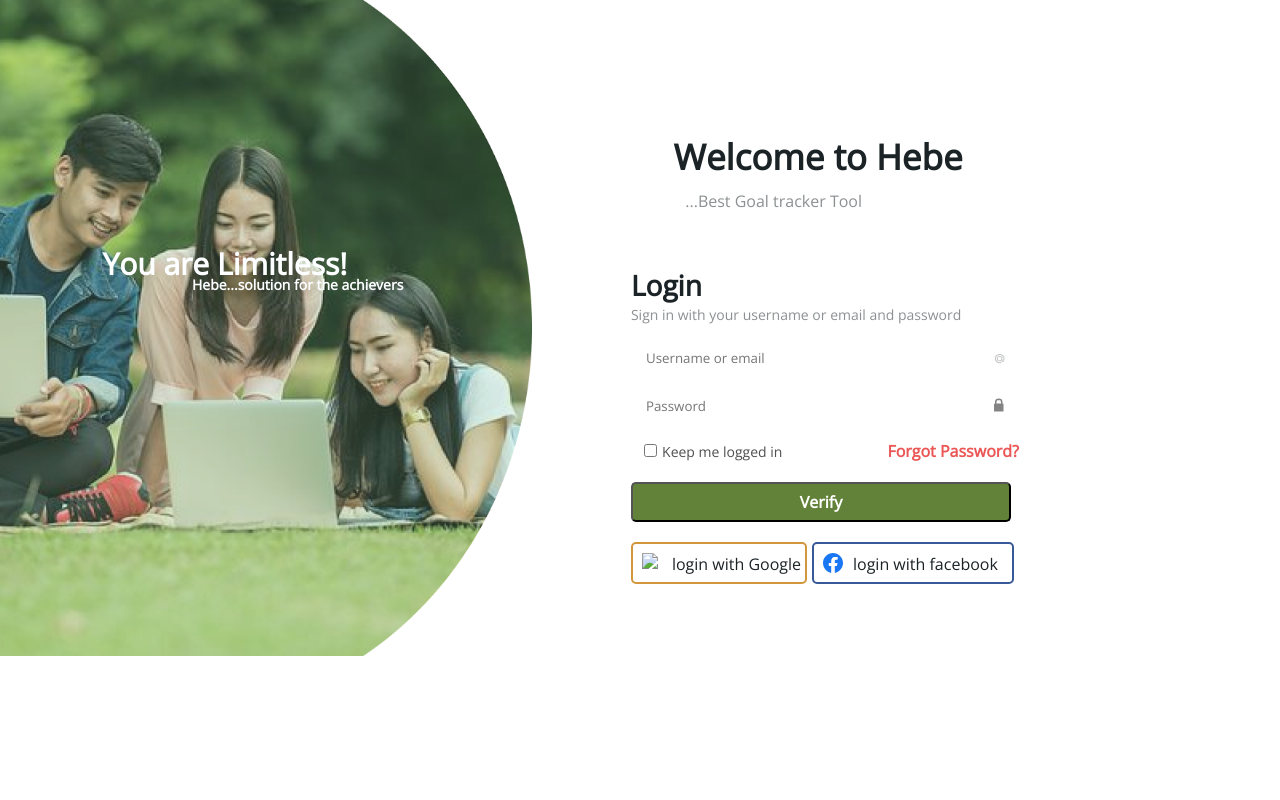
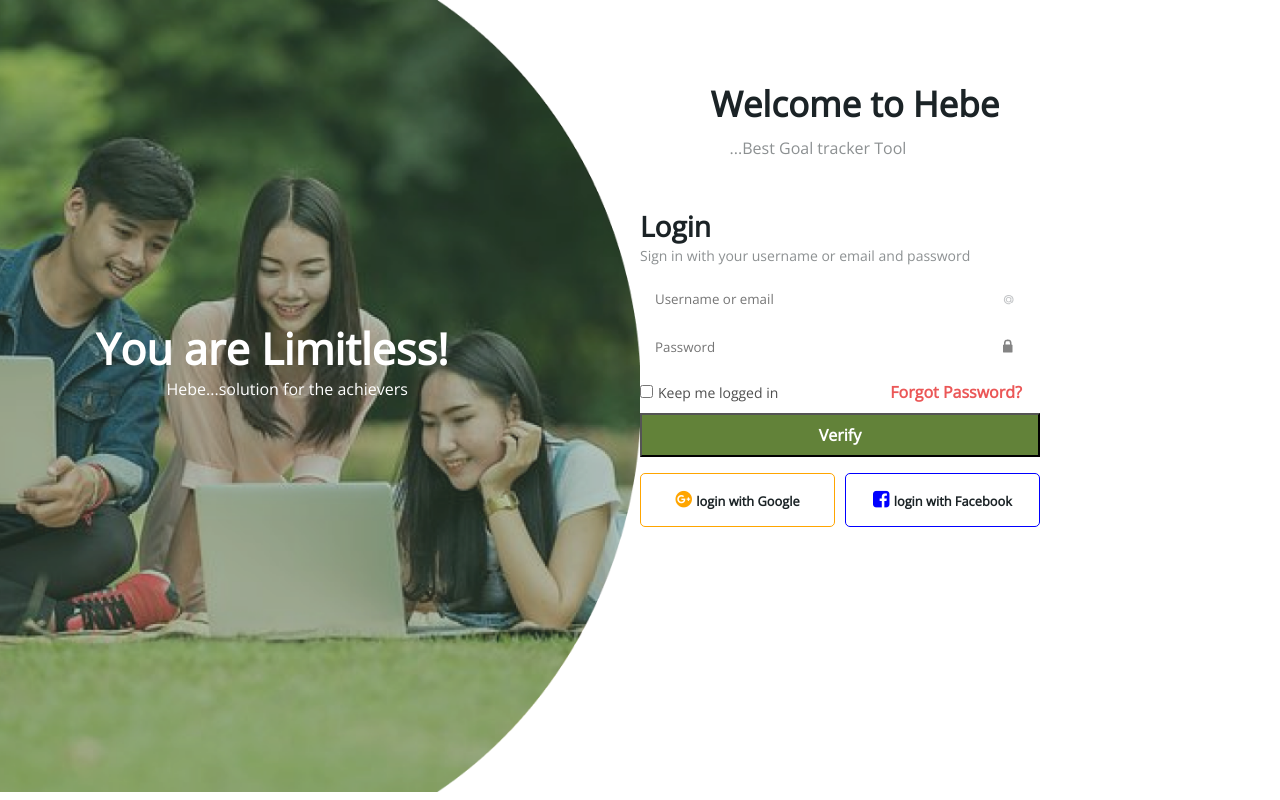
Before and after one commit to zonebyte/hebe, a plain HTML site: page index.html in a window 1280 px wide. Drawn offline with nearby package versions, Linux system fonts and the light colour scheme.

Commit message:
Add files via upload

```diff
--- a/index.html
+++ b/index.html
@@ -4,34 +4,41 @@
 	<title>Login page</title>
 	<meta name="viewport" content="width=device-width, initial-scale=1.0">
   <meta http-equiv="X-UA-Compatible" content="ie=edge">
+  	<link rel="stylesheet" href="https://cdnjs.cloudflare.com/ajax/libs/font-awesome/4.7.0/css/font-awesome.min.css">
   <link href="https://fonts.googleapis.com/css?family=Open+Sans&display=swap" rel="stylesheet">
   <link rel="stylesheet" type="text/css" href="style.css">
 </head>
 <body>
+	<main>
 
-	<div class="ellipse"><img src="image.png" alt="children image"></div>
-	<p class="overfloat">You are Limitless!</p>
-	<p class="overfloat overfloat_new">Hebe...solution for the achievers</p>
+		<div class="back_img"><img src="image.png" alt="children image" class="arc_img">
+			<div class="overlay">
+				<h2>You are Limitless!</h2>
+				<p>Hebe...solution for the achievers</p>
+			</div>
+		</div>
 
-	<main class="aside">
+		<div class="aside">
 			<p class="welcome_text">Welcome to Hebe</p>
 			<p class="little">...Best Goal tracker Tool</p>
 
-		<form method="post" action="">
+			<form method="post" action="" class="login_form">
 				<fieldset>
 					<p class="login_text">Login</p>
 					<p class="little little_second">Sign in with your username or email and password</p>
+
 				  <p><input type="text" placeholder="Username or email"></p>
 				  <p><input type="password" placeholder="Password"></p>
 				  <p class="forgot"><input type="checkbox" name=""><span class="check">Keep me logged in</span><a href="#">Forgot Password?</a></p>
 				  <p><input type="submit" value="Verify"></p>
-		  <p class="social">
-		  	<p class="social_new"><a href="#"><img src="goo.PNG" alt="google logo"><span class="google">login with Google</a></span></p>
-		  	<p class="social_new social_new2"><a href="#"><img src="facebook.svg" alt="facebook logo"><span class="facebook">login with facebook</a></span></p>
-		  </p>
+
+					<div class="social">
+						<button class="google"><i class="fa fa-google-plus-official" aria-hidden="true"></i> login with Google</button>
+						<button class="facebook"><i class="fa fa-facebook-square" aria-hidden="true"></i> login with Facebook</button>
+					</div>
 				</fieldset>
 			</form>
-
+		</div>
 	</main>
 </body>
 </html>
--- a/style.css
+++ b/style.css
@@ -6,33 +6,102 @@
 	color: #1B2326;
 }
 
-img {
-float: left;
-height: 41rem;
+main{
+	display: flex;
+	flex: 1;
+	flex-direction: row;
+	justify-content: center;
 }
-.overfloat {
-	font-size: 30px;
-	color: #FCFEFF;
-	margin: 19% 0 0 8%;
-	font-weight: bold;
+
+.back_img, .aside {
+	flex: 1;
+	width: 50%;
+}
+.back_img {
+	position: relative;
+}
+
+.back_img img {
+	height: 99vh;
+	object-fit: cover;
+	filter:brightness(80%);
+}
+.arc_img {
+	max-width: 100%;
+	height: auto;
+}
+
+.overlay {
 	position: absolute;
+	top: 40%;
+	left: 15%;
+}
+
+.overlay h2 {
+	font-size: 2.7rem;
+	color: #fff;
+}
+
+.overlay p {
+	color: #fff;
+	margin-left: 20%;
+}
+
+.aside {
+max-width: 800px;
+	margin: 5rem auto;
+
 
 }
 
-.overfloat_new {
-	font-size: 14px;
-	margin: 21.5% 0 0 15%;
+.login_form {
+	max-width: 400px;
 }
-.aside {
-/*width: 396px;*/
-height: 500px;
-float: right;
-margin-top: 10%;
-margin-right: 20%;
-background-color: white;
-padding: 5px;
 
+
+.social {
+	max-width: 400px;
+	display: flex;
+	flex-direction: row;
+	justify-content: space-between;
+	margin-top: 1rem;
 }
+
+.google {
+	border: 1px solid orange;
+	border-radius: 5px;
+	background: #fff;
+	padding: 1rem;
+	flex: 1;
+	margin-right: .6rem;
+	font-weight: bold;
+	font-size: .8rem;
+	cursor: pointer;
+}
+
+.google .fa {
+ 	color: orange;
+ 	font-size: 1.2rem;
+ 	margin-right: 1px;
+}
+
+.facebook {
+	border:1px solid blue;
+	border-radius: 5px;
+	background: #fff;
+	flex: 1;
+	padding: 1rem;
+	font-weight: bold;
+	font-size: .8rem;
+	cursor: pointer;
+}
+
+.facebook .fa {
+	color: blue;
+	font-size: 1.2rem;
+	margin-right: 1px;
+}
+
 .welcome_text {
 	font-weight: bold;
 	font-size: 35px;
@@ -51,10 +120,11 @@ margin-left: 11%;
 fieldset {
 	border: none;
 }
+
 .login_text {
 	font-weight: bold;
 	font-size: 28px;
-margin-top: 54px;
+	margin-top: 3rem;
 	display: block;
 }
 
@@ -65,7 +135,6 @@ display: block;
 
 input[type=text], input[type=password] {
 	background: #FFFFFF;
-/*border: 1px solid rgba(52, 66, 72, 0.1);*/
 	border: none;
 	box-sizing: border-box;
 	border-radius: 6px 6px 0px 0px;
@@ -93,78 +162,64 @@ background-position: right;
 }
 
 .forgot {
-	color: #EB5757;
 	font-weight: bold;
-	float: right;
-	margin: 10px 0px 10px 0;
+	margin: 10px 0px 10px 0px;
 }
 
 .forgot a {
 	text-decoration: none;
 	color: #EB5757;
+
 }
-input[type=checkbox] {
-	/*margin-right: 105px;*/
-}
+
 span.check {
 	color: #4F4F4F;
 	padding-left: 5px;
-	/*display: block;*/
-	margin-right: 105px;
+	margin-right: 28%;
 	font-size: 14px;
 	font-weight: normal;
 }
 
 input[type=submit] {
 	background: #628239;
-border-radius: 5px;
-width: 380px;
+	padding:.75rem 1.5rem;
+	width: 100%;
+	cursor: pointer;
 	font-weight: bold;
+	color: white;
 	font-size: 16px;
 	line-height: 16px;
-color: white;
-padding: 10px;
-margin-top: 10px;
-cursor: pointer;
+}
+
+@media(max-width: 1100px) {
+	main{
+		flex-direction: column;
+	}
+	.back_img,.aside {
+		flex: 1;
+		width: 100%;
+   }
+
+   .back_img img {
+   	  height: 200px;
+   	  width: 100%;
+   }
+
+   .overlay {
+   	  top: 20%;
+   }
+
+   .aside {
+   	   margin: auto;
+   	   text-align: center;
+   }
+
+   .login_form {
+   	  margin: auto;
    }
 
    .social {
-	margin-top: 20px;
-	font-size: 12px;
+   	margin: auto;
+   	margin-top: 1rem;
    }
-
-.social_new a {
-	color: #344248;
-	text-decoration: none;
 }
-
-.social_new img {
-	width: 30px;
-	height: 30px;
-	margin-right: 5px;
-	padding: 5px;
-	align-items: center;
-}
-
-.social_new {
-	display: block;
-	float: left;
-	padding: 4px;
-border: 2px solid #D2963D;
-border-radius: 5px;
-margin-right: 5px;
-}
-
-.social_new2 {
-	border: 2px solid #385997;
-}
-.google {
-	display: inline-block;
-	margin-top: 5px;
-}
-
-.facebook {
-	display: block;
-width: 190px;
-	margin-top: 5px;
-}
```
Lines whose indentation alone changed are shown as unchanged.
